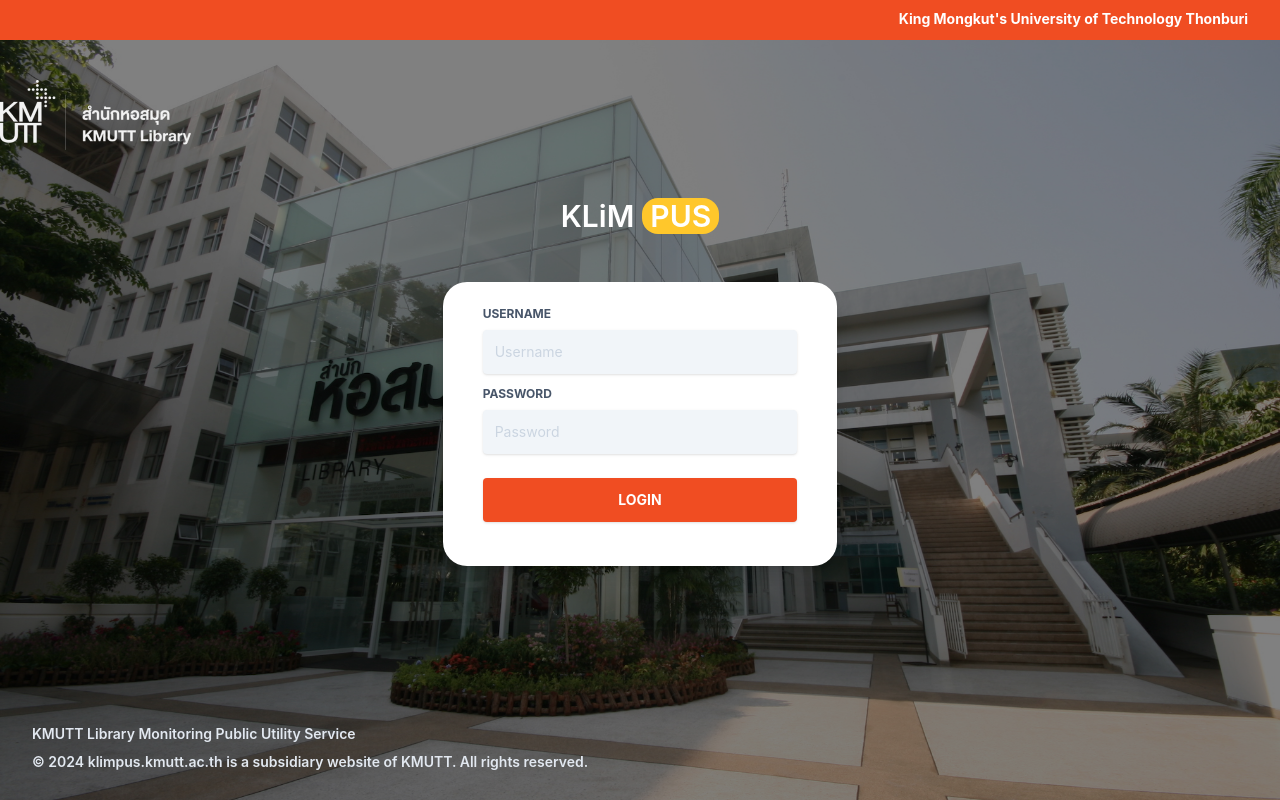
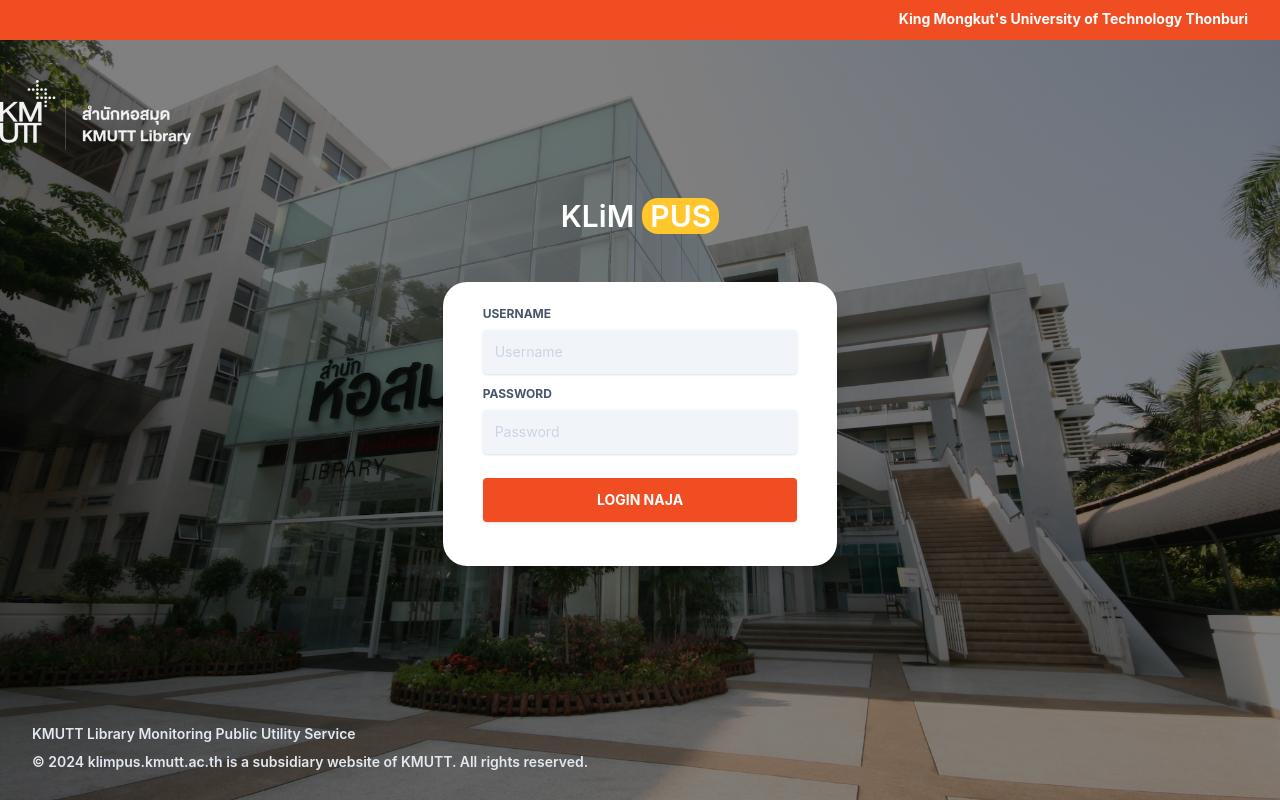
Before and after one commit to SuttirakC/klimpus, a Next.js app: page /auth/login in a window 1280 px wide. Built offline with nearby package versions, Linux system fonts and the light colour scheme; no server answers.

Commit message:
test merge1

```diff
--- a/pages/auth/login.js
+++ b/pages/auth/login.js
@@ -85,7 +85,7 @@
                         className="bg-kmutt_orange-100 text-white active:bg-slate-600 text-sm font-bold uppercase px-6 py-3 rounded shadow hover:shadow-lg outline-none focus:outline-none mr-1 mb-1 w-full ease-linear transition-all duration-150"
                         type="submit"
                       >
-                        Login
+                        Login NaJa
                       </button>
                     </span>
                   </div>
```
